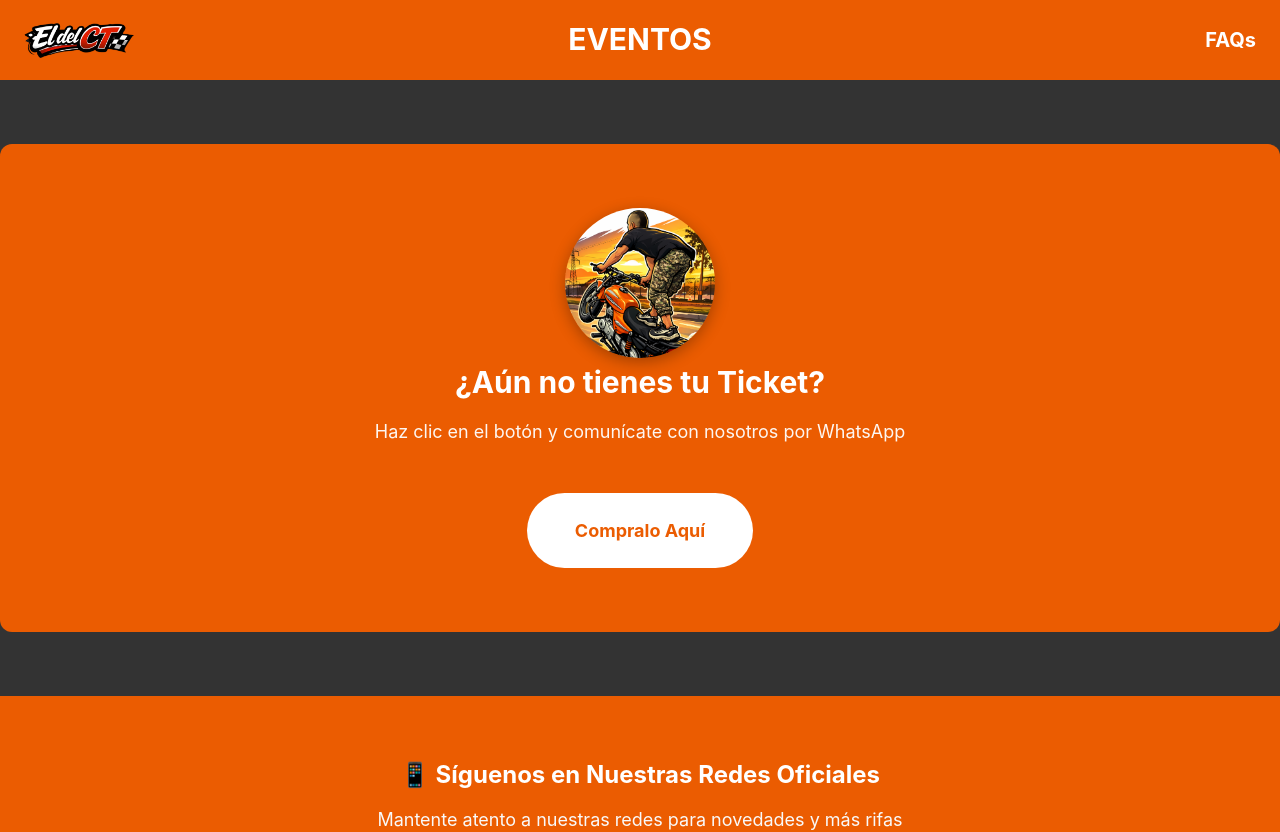
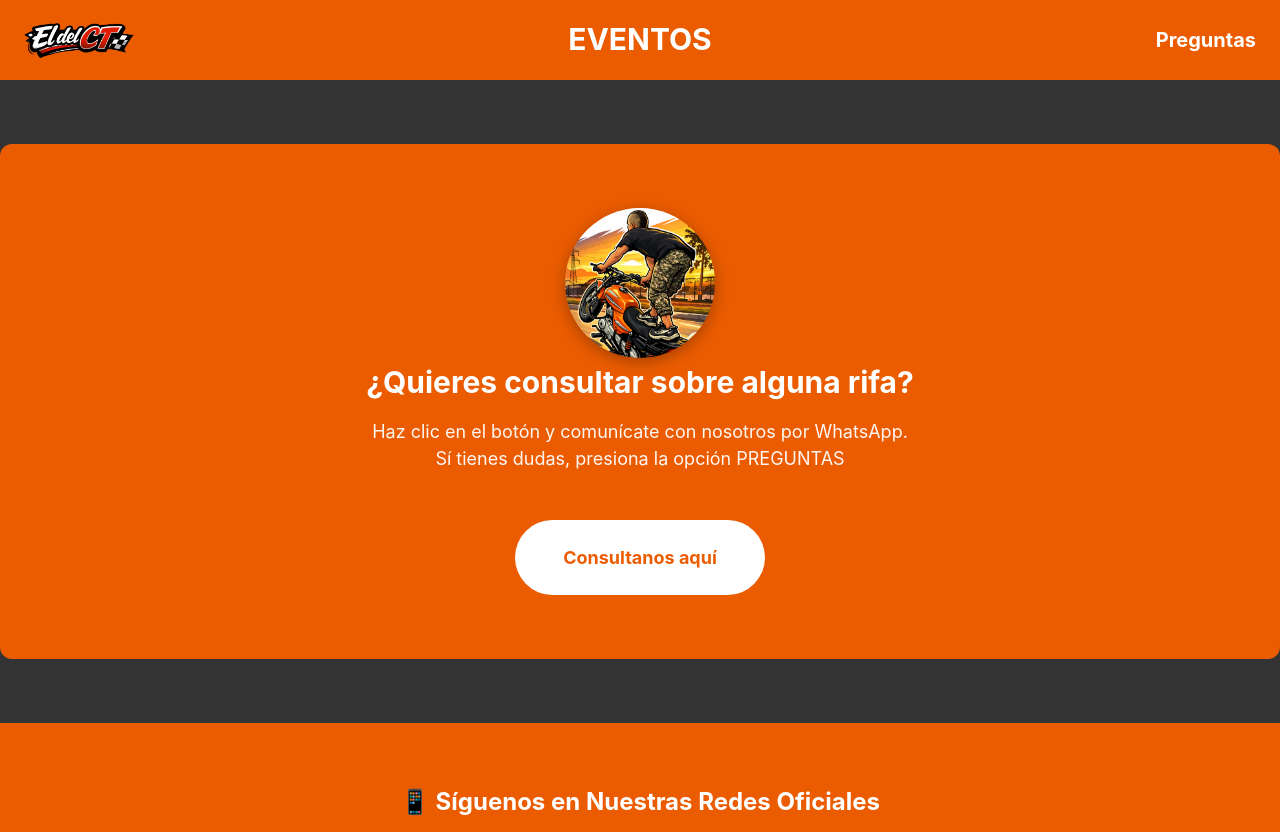
Before and after one commit to DanielSalvadorP/CT-Eventos, a Next.js app: page / in a window 1280 px wide. Shown: the top 832 px of the page. Built offline with nearby package versions, Linux system fonts and the light colour scheme.

Commit message:
ajuste en banner del index, colores de letras y nueva pregunta frecuente

```diff
--- a/pages/index.jsx
+++ b/pages/index.jsx
@@ -8,7 +8,7 @@
 import Head from 'next/head';
 import { Header } from '../src/components/common/Header';
 import { SocialSection } from '../src/components/public/SocialSection';
-import { CTABanner } from '../src/components/public/CTABanner';
+import { CTABannerInicio } from '../src/components/public/CTABannerInicio';
 import Link from 'next/link';
 export default function Home() {
   /*icono */
@@ -27,7 +27,7 @@ export default function Home() {
       <Header isAdmin={false} />
 
       <main>
-        <CTABanner />
+        <CTABannerInicio />
         <SocialSection />
       </main>
 
--- a/src/components/common/Header.jsx
+++ b/src/components/common/Header.jsx
@@ -10,7 +10,7 @@ export function Header({ isAdmin = false, onLogout }) {
       alignItems: 'center',
       justifyContent: 'center'
     }}>
-      <div style={{
+      <div className='contenedorHeader' style={{
         display: 'flex',
         width: '100%',
         justifyContent: 'space-between',
@@ -53,7 +53,7 @@ export function Header({ isAdmin = false, onLogout }) {
           onMouseEnter={(e) => e.currentTarget.style.opacity = '0.8'}
           onMouseLeave={(e) => e.currentTarget.style.opacity = '1'}
           >
-            FAQs
+            Preguntas
           </Link>
         </div>
       </div>
--- /dev/null
+++ b/src/components/public/CTABannerInicio.jsx
@@ -0,0 +1,51 @@
+/**
+ * CTABanner Component
+ *
+ * Banner de llamada a acción para comprar boletas
+ */
+
+export function CTABannerInicio() {
+  const whatsappNumber = process.env.NEXT_PUBLIC_WHATSAPP_NUMBER || '573118180149';
+  const whatsappUrl = `https://wa.me/${whatsappNumber}`;
+
+  return (
+    <div style={{
+      backgroundColor: 'var(--color-primary)',
+      color: 'white',
+      marginTop: 'var(--space-3xl)',
+      padding: 'var(--space-3xl) var(--space-lg)',
+      borderRadius: 'var(--border-radius-lg)',
+      textAlign: 'center',
+      marginBottom: 'var(--space-3xl)'
+    }}>
+      <img src="/ELdelCTPerfil.png" alt="perfil" width={150} height={150} style={{borderRadius:'50%', boxShadow: '0px 4px 15px rgba(0, 0, 0, 0.3)'}}/>
+
+      <h2 style={{ marginBottom: 'var(--space-md)', color: 'white' }}>
+        ¿Quieres consultar sobre alguna rifa?
+      </h2>
+
+      <p style={{ fontSize: 'var(--font-size-lg)', marginBottom: 'var(--space-2xl)', opacity: 0.95 }}>
+        Haz clic en el botón y comunícate con nosotros por WhatsApp. <br />
+        Sí tienes dudas, presiona la opción PREGUNTAS
+      </p>
+
+      <a
+        href={whatsappUrl}
+        target="_blank"
+        rel="noopener noreferrer"
+        className="btn btn-large"
+        style={{
+          backgroundColor: 'white',
+          color: 'var(--color-primary)',
+          display: 'inline-block',
+          borderRadius: 'var(--border-radius-full)',
+          fontWeight: 'var(--font-weight-bold)',
+          fontSize: 'var(--font-size-lg)'
+        }}
+      >
+        Consultanos aquí
+      </a>
+
+    </div>
+  );
+}
--- a/src/styles/globals.css
+++ b/src/styles/globals.css
@@ -245,6 +245,7 @@ button:disabled {
 
 @media (max-width: 800px) {
 
+
   .logo{
     width: 90px;
     height: 30px
```
Also changed, not shown: pages/faq.jsx (+6 -3 lines).
